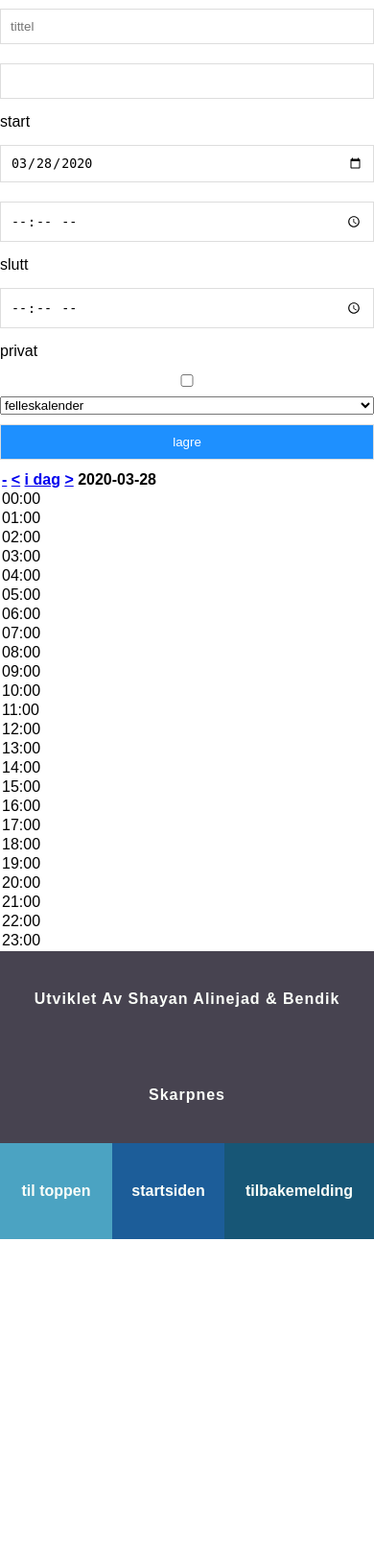
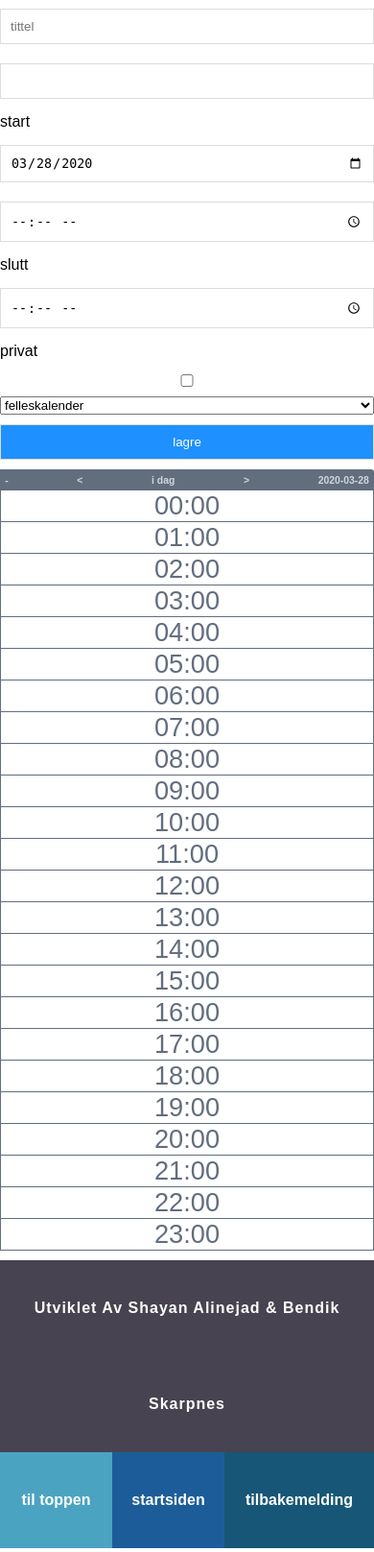
Before and after one commit to Min-Familie/website, a PHP site: page /calendar/private.php in a window 390 px wide. Shown: the part 301-1918 px from the top of the page at 96% size. Before the commit the page ends 1592 px from the top, so only its background shows below. Run offline with PHP 8.4, Linux system fonts and the light colour scheme; data that the repository does not hold is empty; some libraries are stand-ins or nearby versions.

Commit message:
Add files via upload

```diff
--- a/css/day.css
+++ b/css/day.css
@@ -1,4 +1,188 @@
-#map {
+@import url('https://fonts.googleapis.com/css?family=Roboto:100i,400&display=swap');
+.jadenja{
+    font-family: 'Roboto' ;
+    border: 2px solid black;
+    background-color: red;
+    border-radius: 6px;
+    width: 200px;
+    color: white;
+}
+.navn{
+    font-size: 14px;
+}
+.tittel{
+    font-weight: bold;
+    font-size: 20px;
+    padding-bottom: 10px;
+}
+.tid{
+    font-size: 90%;
+}
+.head{
+    display: flex;
+    flex-direction: row;
+    justify-content: space-between;
+}
+.content{
+    display: flex;
+    flex-direction: column;
+}
+#stedBtn{
+    background: none;
+    border: none;
+    border-bottom: 1px dotted white;
+  	color: white;
+  	padding: 0;
+  	font: inherit;
+  	cursor: pointer;
+}
+
+.clickable {
+    cursor: pointer;
+}
+
+
+
+
+.menu {
+    display: flex;
+    justify-content: space-between;
+    align-items: center;
+}
+.event ul {
+    padding: 0;
+    list-style-type: none;
+    display: flex;
+    flex-direction: column;
+    justify-content: space-between;
+}
+a {
+    text-decoration: none;
+    color: #d1d5db;
+}
+table {
+    overflow-y: auto;
+}
+table thead th {
+    position: sticky;
+    top: 0;
+    z-index: 1;
+}
+.event {
+    background: seagreen;
+}
+
+
+
+
+
+
+
+
+
+
+
+/* https://codepen.io/javiercf/pen/GviKy */
+table {
+    font-family: sans-serif;
     width: 100%;
-    height: 300px;
+    border-spacing: 0;
+    border-collapse: separate;
+    table-layout: fixed;
+    margin-bottom: 10px;
 }
+table thead tr th {
+    background: #626E7E;
+    color: #d1d5db;
+    padding: 0.5em;
+    overflow: hidden;
+}
+table thead tr th:first-child {
+    border-radius: 3px 0 0 0;
+}
+table thead tr th:last-child {
+    border-radius: 0 3px  0 0;
+}
+table tbody tr {
+    background: #d1d5db;
+}
+table tbody tr:nth-child(odd) {
+    background: #c8cdd4;
+}
+table tbody tr:nth-child(4n+0) td {
+    border-bottom: 1px solid #626E7E;
+}
+table tbody tr td {
+    text-align: center;
+    vertical-align: middle;
+    border-left: 1px solid #626E7E;
+    position: relative;
+    height: 32px;
+}
+table tbody tr td:last-child {
+    border-right: 1px solid #626E7E;
+}
+table tbody tr td.hour {
+    font-size: 2em;
+    padding: 0;
+    color: #626E7E;
+    background: #fff;
+    border-bottom: 1px solid #626E7E;
+    border-collapse: separate;
+    min-width: 100px;
+    cursor: default;
+}
+
+
+
+
+
+
+
+
+
+
+
+
+
+
+
+@media (max-width: 60em) {
+    table thead tr th .long {
+        display: none;
+    }
+    table thead tr th .short {
+        display: block;
+    }
+    table tbody tr td.hour span {
+        transform: rotate(270deg);
+        -webkit-transform: rotate(270deg);
+        -moz-transform: rotate(270deg);
+    }
+  }
+  @media (max-width: 27em) {
+    table thead tr th {
+        font-size: 65%;
+    }
+    table thead tr th .day {
+        display: block;
+        font-size: 1.2em;
+        border-radius: 50%;
+        width: 20px;
+        height: 20px;
+        margin: 0 auto 5px;
+        padding: 5px;
+    }
+    table thead tr th .day.active {
+        background: #d1d5db;
+        color: #626E7E;
+    }
+    table tbody tr td.hour {
+        font-size: 1.7em;
+    }
+    table tbody tr td.hour span {
+        transform: translateY(16px) rotate(270deg);
+        -webkit-transform: translateY(16px) rotate(270deg);
+        -moz-transform: translateY(16px) rotate(270deg);
+    }
+}
```
Also changed, not shown: css/month.css (+23 -1 lines), css/visuals.css (line endings or trailing spaces).
